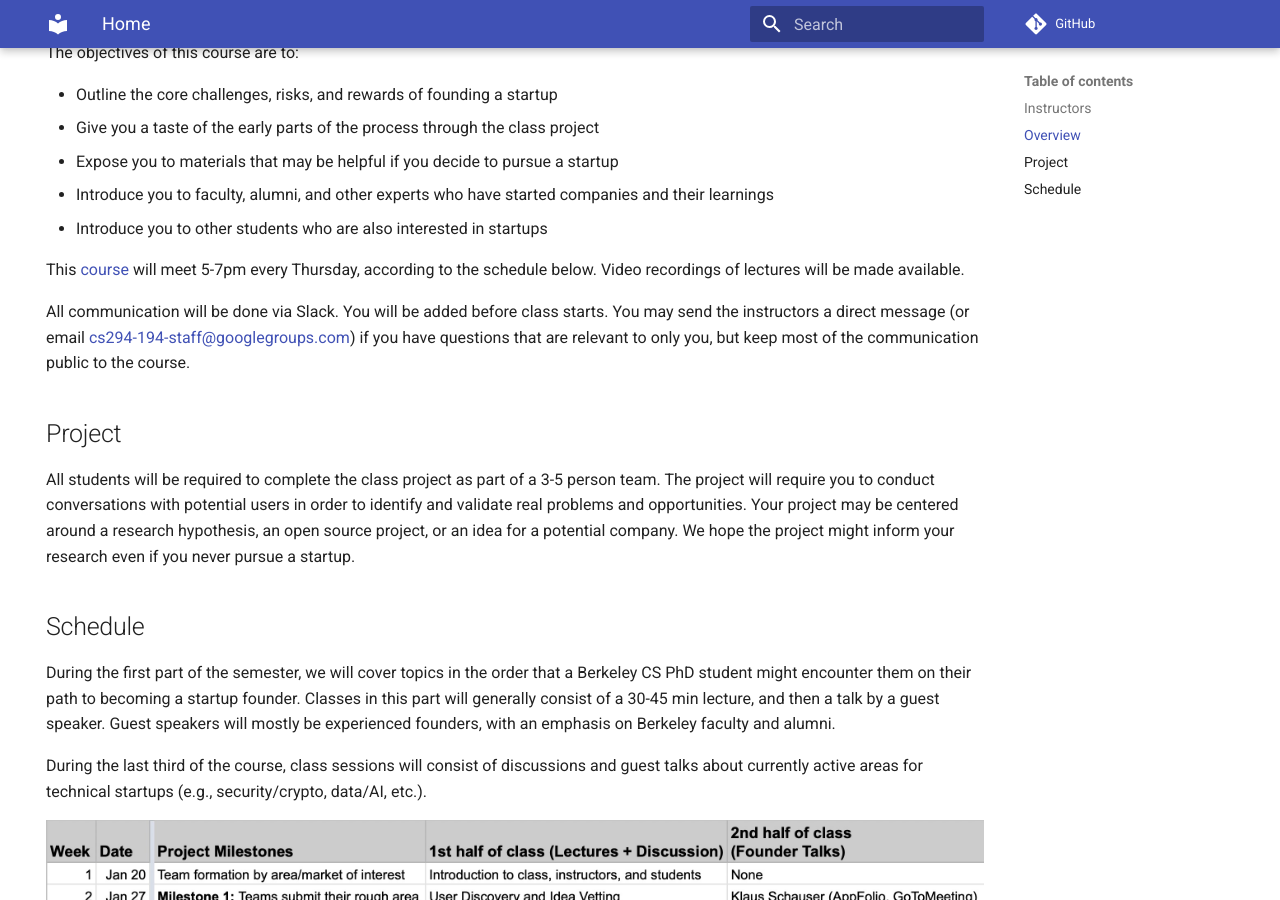
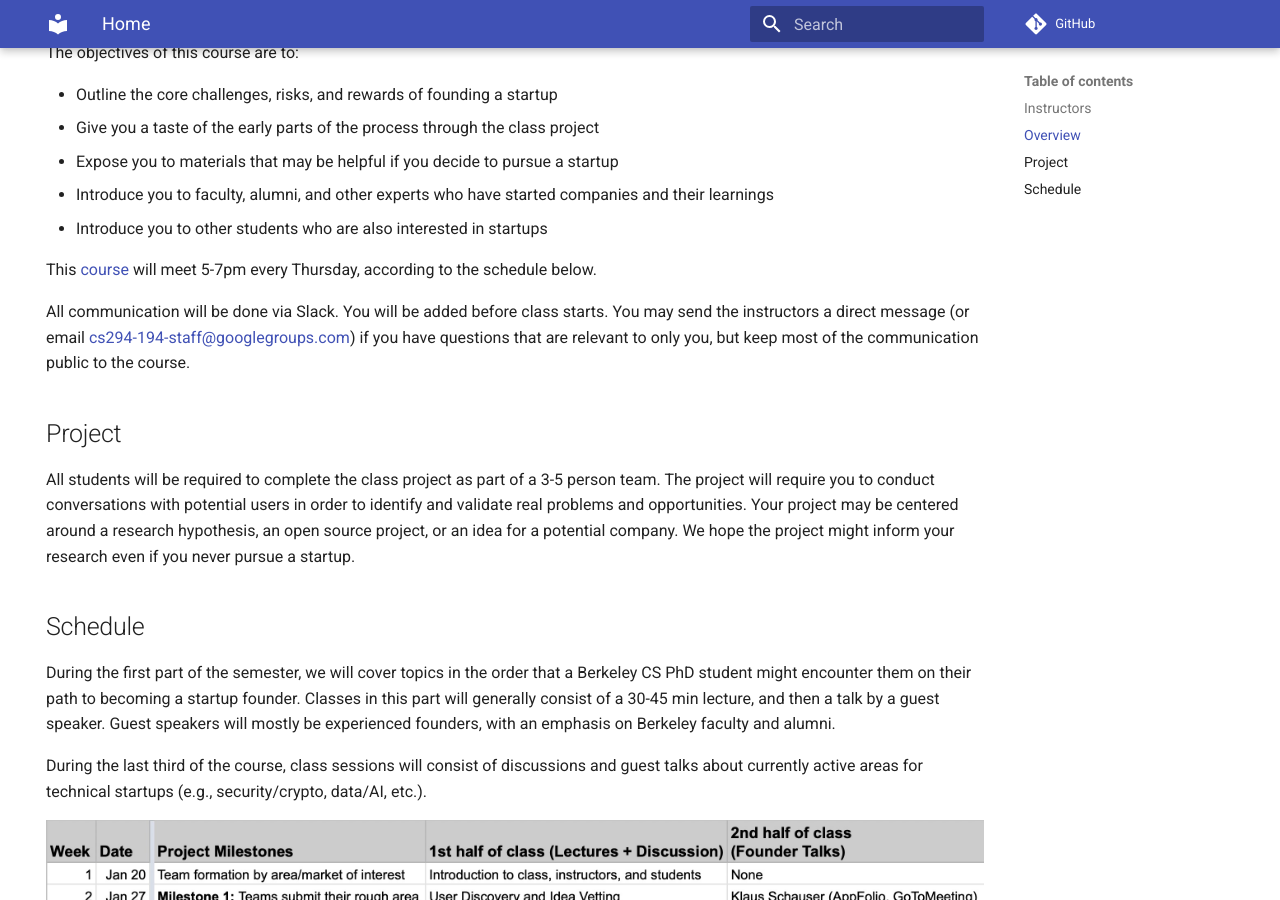
Before and after one commit to research-to-startup/research-to-startup.github.io, an MkDocs documentation site: the page built from docs/index.md, in a window 1280 px wide and 900 px high, scrolled down 919 px. Built offline with MkDocs 1.6.1 and Material for MkDocs 9.7.7, drawn with Linux system fonts in a browser that asks for light colours; comment, search, counter and statistics services are not loaded.

Commit message:
remove sentence about publishing video

```diff
--- a/docs/index.md
+++ b/docs/index.md
@@ -26,7 +26,7 @@ The objectives of this course are to:
 - Introduce you to faculty, alumni, and other experts who have started companies and their learnings
 - Introduce you to other students who are also interested in startups
 
-This [course](https://classes.berkeley.edu/content/2022-spring-compsci-294-194-lec-194) will meet 5-7pm every Thursday, according to the schedule below. Video recordings of lectures will be made available.
+This [course](https://classes.berkeley.edu/content/2022-spring-compsci-294-194-lec-194) will meet 5-7pm every Thursday, according to the schedule below.
 
 All communication will be done via Slack. You will be added before class
 starts. You may send the instructors a direct message (or email
```
